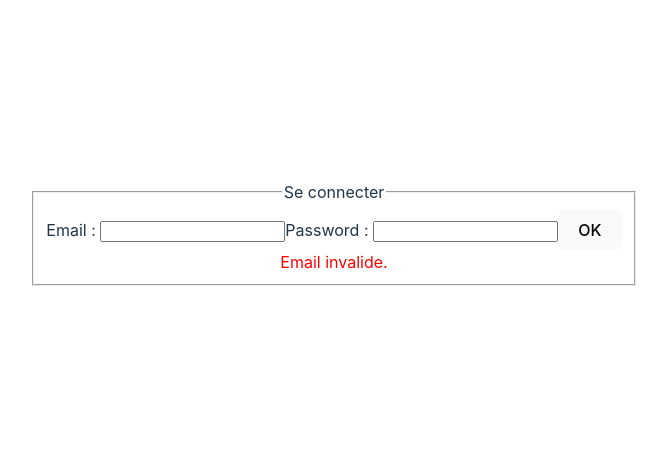
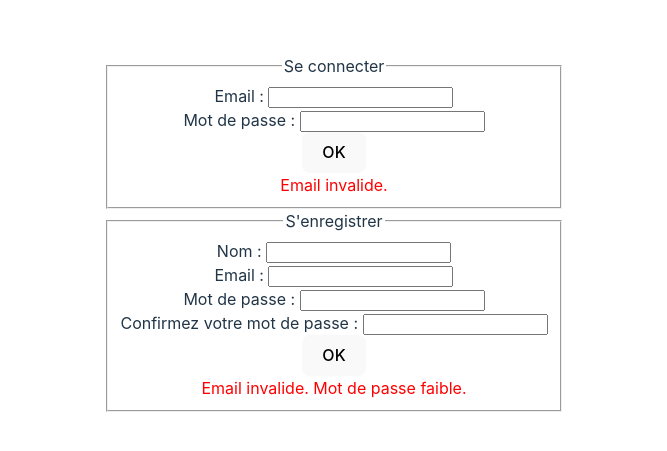
Before and after one commit to mamadouu02/web, a React (Vite) app in the folder frontend/: page / in a window 1280 px wide. Shown: the part 167-618 px from the top of the page, without its empty margins (306-973 px from the left). Built offline with nearby package versions, Linux system fonts and the light colour scheme.

Commit message:
Ajout du formulaire d’enregistrement

```diff
--- a/frontend/src/App.jsx
+++ b/frontend/src/App.jsx
@@ -6,11 +6,11 @@ import './App.css'
 
 function App() {
   const [token, setToken] = useState(null)
+  const [login, setLogin] = useState(null)
   const [name, setName] = useState(null)
-  const backend = 'https://web-application.osc-fr1.scalingo.io'
 
   return (
-    <AppContext.Provider value={{ token, setToken, name, setName, backend }}>
+    <AppContext.Provider value={{ token, setToken, login, setLogin, name, setName }}>
       <main>
         {token ? <Accueil /> : <LoginView />}
       </main>
--- a/frontend/src/components/InputField.jsx
+++ b/frontend/src/components/InputField.jsx
@@ -2,14 +2,13 @@ import { PropTypes } from 'prop-types'
 
 function InputField({ label, type, value, onChangeFunction }) {
   return (
-        <>
+    <div>
       <label>{label} </label>
       <input
         type={type}
         value={value}
-                onChange={(e) => onChangeFunction(e.target.value)}
-            />
-        </>
+        onChange={(e) => onChangeFunction(e.target.value)} />
+    </div>
   )
 }
 
@@ -17,7 +16,7 @@ InputField.propTypes = {
   label: PropTypes.string.isRequired,
   type: PropTypes.string.isRequired,
   value: PropTypes.string.isRequired,
-    onChangeFunction: PropTypes.func.isRequired
+  onChangeFunction: PropTypes.func.isRequired,
 }
 
 export default InputField
--- a/frontend/src/components/LoginForm.jsx
+++ b/frontend/src/components/LoginForm.jsx
@@ -1,41 +1,57 @@
-import { useState } from 'react'
+import { useContext, useState, useEffect } from 'react'
+import { PropTypes } from 'prop-types'
+import { AppContext } from '../AppContext'
 import Button from './Button'
 import InputField from './InputField'
-import { PropTypes } from 'prop-types'
 
-function LoginForm({ onValidInfo }) {
-    const [login, setLogin] = useState("")
+function LoginForm({ onValid }) {
+  const { login } = useContext(AppContext)
+  const [email, setEmail] = useState("")
   const [password, setPassword] = useState("")
+
+  useEffect(() => {
+    setEmail(login ? login : "")
+  }, [login])
 
   function errorMessage() {
     let err = ""
 
-        if (!login.match(/^[^\s@]+@[^\s@]+\.[^\s@]+$/)) {
+    if (!email.match(/^[^\s@]+@[^\s@]+\.[^\s@]+$/)) {
       err += "Email invalide."
     }
 
     return err
   }
 
-    function connect() {
+  function handleLogin() {
     if (errorMessage().length === 0) {
-            onValidInfo(login, password)
+      onValid(email, password)
     }
   }
 
   return (
     <fieldset>
       <legend>Se connecter</legend>
-            <InputField label='Email :' type='text' value={login} onChangeFunction={setLogin} />
-            <InputField label='Password :' type='password' value={password} onChangeFunction={setPassword} />
-            <Button clickFonction={connect} title='OK' />
+      <InputField
+        label='Email :'
+        type='text'
+        value={email}
+        onChangeFunction={setEmail}
+      />
+      <InputField
+        label='Mot de passe :'
+        type='password'
+        value={password}
+        onChangeFunction={setPassword}
+      />
+      <Button clickFonction={handleLogin} title='OK' />
       <div style={{ color: "red" }}> {errorMessage()}</div>
     </fieldset>
   )
 }
 
 LoginForm.propTypes = {
-    onValidInfo: PropTypes.func.isRequired
+  onValid: PropTypes.func.isRequired
 }
 
 export default LoginForm
--- /dev/null
+++ b/frontend/src/components/RegisterForm.jsx
@@ -0,0 +1,84 @@
+import { useContext, useState } from 'react'
+import { PropTypes } from 'prop-types'
+import { AppContext } from '../AppContext'
+import Button from './Button'
+import InputField from './InputField'
+
+function RegisterForm({ onValid }) {
+  const { setLogin } = useContext(AppContext)
+  const [name, setName] = useState("")
+  const [email, setEmail] = useState("")
+  const [password, setPassword] = useState("")
+  const [confirmPassword, setConfirmPassword] = useState("")
+
+  function errorMessage() {
+    let err = ""
+
+    if (!email.match(/^[^\s@]+@[^\s@]+\.[^\s@]+$/)) {
+      err += "Email invalide. "
+    }
+
+    if (!password.match(/^(?=.*[\d])(?=.*[A-Z])(?=.*[a-z])(?=.*[!@#$%^&*])[\w!@#$%^&*]{8,}$/)) {
+      err += "Mot de passe faible. "
+    }
+
+    if (confirmPassword != password) {
+      err += "Les mots de passe ne correspondent pas."
+    }
+
+    return err
+  }
+
+  function handleRegister() {
+    if (errorMessage().length === 0) {
+      onValid(name, email, password)
+        .then(status => {
+          if (status) {
+            setLogin(email)
+            setName("")
+            setEmail("")
+            setPassword("")
+            setConfirmPassword("")
+          }
+        })
+    }
+  }
+
+  return (
+    <fieldset>
+      <legend>S&apos;enregistrer</legend>
+      <InputField
+        label='Nom :'
+        type='text'
+        value={name}
+        onChangeFunction={setName}
+      />
+      <InputField
+        label='Email :'
+        type='text'
+        value={email}
+        onChangeFunction={setEmail}
+      />
+      <InputField
+        label='Mot de passe :'
+        type='password'
+        value={password}
+        onChangeFunction={setPassword}
+      />
+      <InputField
+        label='Confirmez votre mot de passe :'
+        type='password'
+        value={confirmPassword}
+        onChangeFunction={setConfirmPassword}
+      />
+      <Button clickFonction={handleRegister} title='OK' />
+      <div style={{ color: "red" }}> {errorMessage()}</div>
+    </fieldset>
+  )
+}
+
+RegisterForm.propTypes = {
+  onValid: PropTypes.func.isRequired
+}
+
+export default RegisterForm
--- a/frontend/src/views/LoginView.jsx
+++ b/frontend/src/views/LoginView.jsx
@@ -1,25 +1,50 @@
 import { useContext } from 'react'
 import { AppContext } from '../AppContext'
 import LoginForm from '../components/LoginForm'
+import RegisterForm from '../components/RegisterForm'
 
 function LoginView() {
-    const { setToken, setName, backend } = useContext(AppContext)
+  const { setToken, setName } = useContext(AppContext)
+  const backend = 'https://web-application.osc-fr1.scalingo.io'
 
-    async function checkLogin(login, password) {
-        const res = await
-          (await fetch(backend + '/login',
-            {
-              method: 'POST',
-              headers: { 'Content-type': 'application/json' },
-              body: JSON.stringify({ email: login, password: password })
-            })).json()
-        setToken(res.token)
-        setName(res.name)
-      }
+  async function login(email, password) {
+    const res = await fetch(backend + '/login', {
+      method: 'POST',
+      headers: { 'Content-type': 'application/json' },
+      body: JSON.stringify({ email, password })
+    })
+    const data = await res.json()
 
-    return (
-        <LoginForm onValidInfo={checkLogin} />
-    )
+    if (data.status) {
+      setToken(data.token)
+      setName(data.name)
+    } else {
+      alert(data.message)
+    }
+  }
+
+  async function register(name, email, password) {
+    const res = await fetch(backend + '/register', {
+      method: 'POST',
+      headers: { 'Content-type': 'application/json' },
+      body: JSON.stringify({ name, email, password })
+    })
+    const data = await res.json()
+
+    if (!data.status) {
+      alert(data.message)
+      return false
+    }
+
+    return true
+  }
+
+  return (
+    <div>
+      <LoginForm onValid={login} />
+      <RegisterForm onValid={register} />
+    </div>
+  )
 }
 
 export default LoginView
```
Also changed, not shown: frontend/src/views/Accueil.jsx (+4 -4 lines), frontend/src/components/Button.jsx (indentation only). Lines whose indentation alone changed are shown as unchanged.
